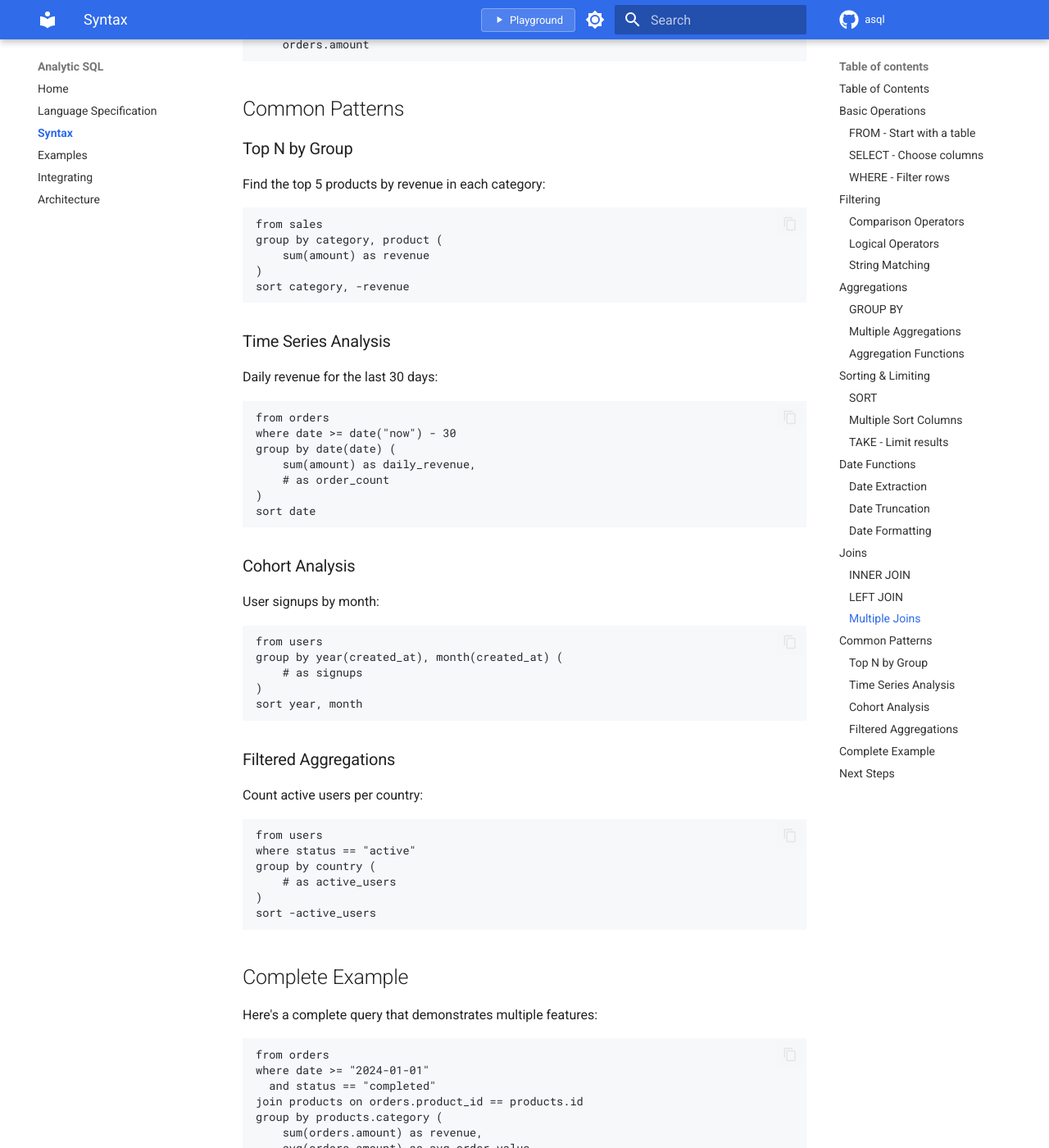
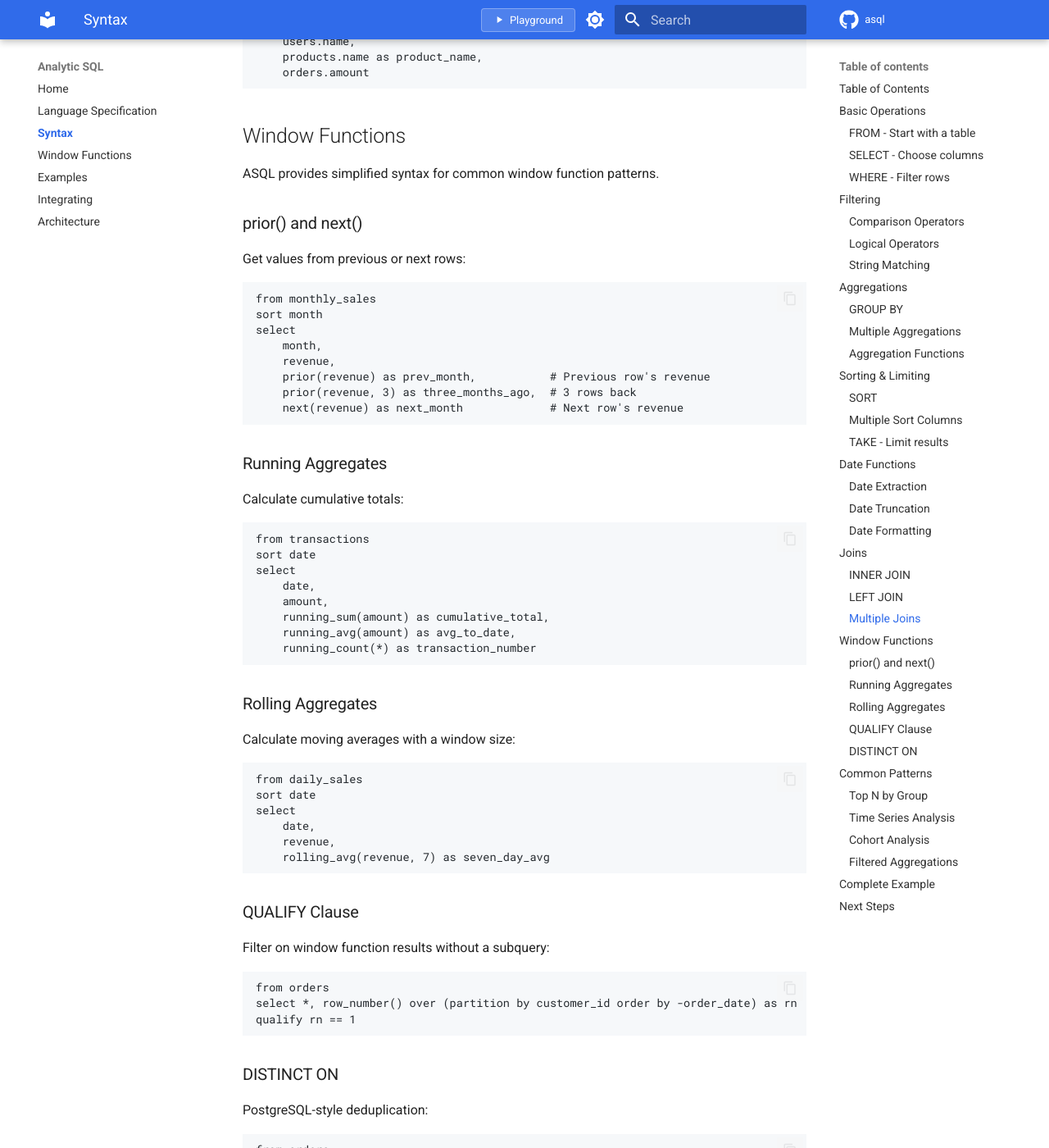
Before and after one commit to davefowler/asql, an MkDocs documentation site: the page built from docs/quick_start.md, in a window 1280 px wide and 1400 px high, scrolled down 4714 px. Shown: the whole window at 82% size. Built offline with MkDocs 1.6.1 and Material for MkDocs 9.7.7, drawn with Linux system fonts in a browser that asks for light colours; comment, search, counter and statistics services are not loaded; some of the changed text lies outside the part shown.

Commit message:
Add simplified window functions documentation and syntax
Co-authored-by: davefowler <davefowler@gmail.com>

````diff
--- a/docs/quick_start.md
+++ b/docs/quick_start.md
@@ -10,6 +10,7 @@ Learn the syntax of Analytic SQL. This guide covers all the language features yo
 - [Sorting & Limiting](#sorting--limiting)
 - [Date Functions](#date-functions)
 - [Joins](#joins)
+- [Window Functions](#window-functions)
 - [Common Patterns](#common-patterns)
 
 ## Basic Operations
@@ -214,6 +215,77 @@ select
     orders.amount
 ```
 
+## Window Functions
+
+ASQL provides simplified syntax for common window function patterns.
+
+### prior() and next()
+
+Get values from previous or next rows:
+
+```asql
+from monthly_sales
+sort month
+select
+    month,
+    revenue,
+    prior(revenue) as prev_month,           # Previous row's revenue
+    prior(revenue, 3) as three_months_ago,  # 3 rows back
+    next(revenue) as next_month             # Next row's revenue
+```
+
+### Running Aggregates
+
+Calculate cumulative totals:
+
+```asql
+from transactions
+sort date
+select
+    date,
+    amount,
+    running_sum(amount) as cumulative_total,
+    running_avg(amount) as avg_to_date,
+    running_count(*) as transaction_number
+```
+
+### Rolling Aggregates
+
+Calculate moving averages with a window size:
+
+```asql
+from daily_sales
+sort date
+select
+    date,
+    revenue,
+    rolling_avg(revenue, 7) as seven_day_avg
+```
+
+### QUALIFY Clause
+
+Filter on window function results without a subquery:
+
+```asql
+from orders
+select *, row_number() over (partition by customer_id order by -order_date) as rn
+qualify rn == 1
+```
+
+### DISTINCT ON
+
+PostgreSQL-style deduplication:
+
+```asql
+from orders
+distinct on (customer_id)
+sort customer_id, -order_date
+```
+
+See the [Window Functions](window_functions.md) guide for more details and patterns.
+
+---
+
 ## Common Patterns
 
 ### Top N by Group
@@ -296,7 +368,8 @@ This query:
 
 ## Next Steps
 
-- **[Examples](EXAMPLES.md)** - See more real-world query patterns
+- **[Window Functions](window_functions.md)** - Simplified window function utilities
+- **[Examples](examples.md)** - See more real-world query patterns
 - **[Language Specification](spec.md)** - Complete syntax reference
 - **[Playground](https://play.analyticsql.com)** - Try writing queries interactively
 
--- a/mkdocs.yml
+++ b/mkdocs.yml
@@ -92,6 +92,7 @@ nav:
   - Home: index.md
   - Language Specification: spec.md
   - Syntax: quick_start.md
+  - Window Functions: window_functions.md
   - Examples: examples.md
   - Integrating: integrating.md
   - Architecture: architecture.md
````
Also changed, not shown: docs/index.md (+64 -0 lines), docs/window_functions.md (added, +275 -0 lines).
